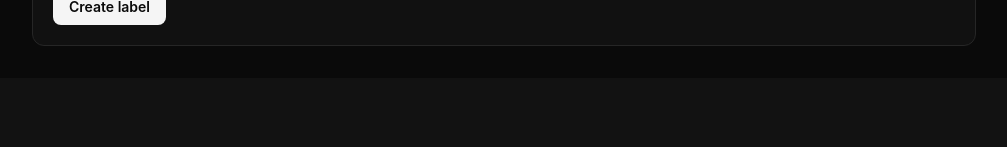
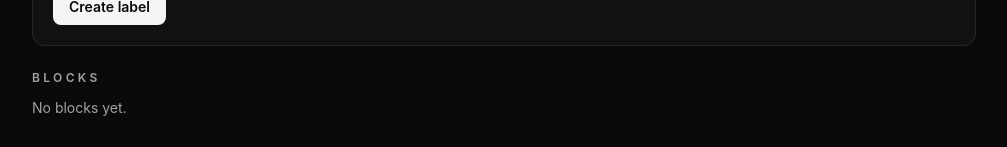
Before and after one commit to haikalbintang/24h, a React (Vite) app: page / in a window 1280 px wide. Shown: the part 800-947 px from the top of the page, without its empty margins (136-1143 px from the left). Before the commit the page ends 878 px from the top, so only its background shows below. Built offline with nearby package versions, Linux system fonts and the light colour scheme.

Commit message:
Add Blocks: record, list, switch, and split at Day boundaries

```diff
--- a/src/App.tsx
+++ b/src/App.tsx
@@ -43,7 +43,13 @@ export default function App({ runtime }: AppProps) {
           </p>
         </section>
 
-        <LabelsSection />
+        <LabelsSection
+          anchor={anchor}
+          now={now}
+          getNow={runtime.clock.now}
+          dayStart={day.dayStart}
+          dayEnd={day.dayEnd}
+        />
       </div>
     </main>
   )
--- /dev/null
+++ b/src/BlocksSection.tsx
@@ -0,0 +1,84 @@
+import { formatClock } from './day'
+import { getBlockDuration } from './blocks'
+import type { Block } from './blocks'
+import { getLabelColour } from './labels'
+import type { Label } from './labels'
+
+interface BlocksSectionProps {
+  blocks: Block[]
+  labels: Label[]
+  now: number
+  dayStart: number
+  dayEnd: number
+}
+
+export default function BlocksSection({
+  blocks,
+  labels,
+  now,
+  dayStart,
+  dayEnd,
+}: BlocksSectionProps) {
+  const labelMap = new Map(labels.map((label) => [label.id, label]))
+
+  const todaysBlocks = blocks
+    .filter((block) => block.start >= dayStart && block.start < dayEnd)
+    .sort((a, b) => a.start - b.start)
+
+  return (
+    <section aria-labelledby="blocks-heading" className="grid gap-3">
+      <h2
+        id="blocks-heading"
+        className="text-xs font-semibold tracking-[0.28em] text-neutral-400 uppercase"
+      >
+        Blocks
+      </h2>
+      {todaysBlocks.length === 0 ? (
+        <p className="text-sm text-neutral-400">No blocks yet.</p>
+      ) : (
+        <ul aria-label="Blocks" className="grid gap-2">
+          {todaysBlocks.map((block) => {
+            const label = labelMap.get(block.labelId)
+            const colour = label ? getLabelColour(label.colourId) : null
+            const startLabel = formatClock(block.start - dayStart)
+            const endLabel =
+              block.end === null
+                ? 'Ongoing'
+                : formatClock(block.end - dayStart)
+            const duration = formatClock(getBlockDuration(block, now))
+
+            return (
+              <li
+                key={block.id}
+                aria-describedby={`block-${block.id}-colour`}
+                className="flex flex-wrap items-center justify-between gap-3 rounded-lg border border-neutral-800 bg-neutral-900/40 px-4 py-2"
+              >
+                <div className="flex items-center gap-2">
+                  {colour ? (
+                    <span
+                      aria-hidden="true"
+                      className="h-3 w-3 rounded-full"
+                      style={{ backgroundColor: colour.value }}
+                    />
+                  ) : null}
+                  <span className="text-sm font-medium text-neutral-100">
+                    {label ? label.name : 'Unknown'}
+                  </span>
+                </div>
+                <div className="flex flex-wrap items-center gap-3 text-sm text-neutral-400">
+                  <span>
+                    {startLabel} – {endLabel}
+                  </span>
+                  <span className="font-mono tabular-nums">{duration}</span>
+                </div>
+                <span id={`block-${block.id}-colour`} className="sr-only">
+                  {colour ? colour.name : ''}
+                </span>
+              </li>
+            )
+          })}
+        </ul>
+      )}
+    </section>
+  )
+}
--- a/src/LabelsSection.tsx
+++ b/src/LabelsSection.tsx
@@ -1,15 +1,26 @@
-import { useEffect, useRef, useState } from 'react'
+import { useCallback, useEffect, useRef, useState } from 'react'
 import ColourRadioGroup from './ColourRadioGroup'
-import {
-  getLabelColour,
-  getLabelNameError,
-  LABEL_COLOURS,
-} from './labels'
+import { getLabelColour, getLabelNameError, LABEL_COLOURS } from './labels'
 import type { Label, LabelColourId, LabelId } from './labels'
+import BlocksSection from './BlocksSection'
+import { useBlocks } from './useBlocks'
 
-export default function LabelsSection() {
+interface LabelsSectionProps {
+  anchor: number
+  now: number
+  getNow: () => number
+  dayStart: number
+  dayEnd: number
+}
+
+export default function LabelsSection({
+  anchor,
+  now,
+  getNow,
+  dayStart,
+  dayEnd,
+}: LabelsSectionProps) {
   const [labels, setLabels] = useState<Label[]>([])
-  const [activeLabelId, setActiveLabelId] = useState<LabelId | null>(null)
   const nextLabelId = useRef(1)
   const [newLabelName, setNewLabelName] = useState('')
   const [newLabelColourId, setNewLabelColourId] = useState<LabelColourId>(
@@ -23,12 +34,14 @@ export default function LabelsSection() {
   )
   const [editError, setEditError] = useState<string | null>(null)
 
+  const { blocks, activeLabelId, selectLabel, toggleLabel } = useBlocks({
+    anchor,
+    now,
+    getNow,
+  })
+
   const activeLabel =
     labels.find((label) => label.id === activeLabelId) ?? null
-
-  const toggleLabel = (labelId: LabelId) => {
-    setActiveLabelId((current) => (current === labelId ? null : labelId))
-  }
 
   const startEditingLabel = (label: Label) => {
     setEditingLabelId(label.id)
@@ -88,8 +101,8 @@ export default function LabelsSection() {
     setCreateError(null)
   }
 
-  useEffect(() => {
-    const onKeyDown = (event: KeyboardEvent) => {
+  const onKeyDown = useCallback(
+    (event: KeyboardEvent) => {
       if (event.metaKey || event.ctrlKey || event.altKey) {
         return
       }
@@ -112,14 +125,17 @@ export default function LabelsSection() {
 
       const label = labels[position - 1]
       if (label) {
-        setActiveLabelId(label.id)
+        selectLabel(label.id)
       }
-    }
+    },
+    [labels, selectLabel],
+  )
 
+  useEffect(() => {
     window.addEventListener('keydown', onKeyDown)
 
     return () => window.removeEventListener('keydown', onKeyDown)
-  }, [labels])
+  }, [onKeyDown])
 
   return (
     <section
@@ -337,6 +353,14 @@ export default function LabelsSection() {
           Create label
         </button>
       </form>
+
+      <BlocksSection
+        blocks={blocks}
+        labels={labels}
+        now={now}
+        dayStart={dayStart}
+        dayEnd={dayEnd}
+      />
     </section>
   )
 }
--- /dev/null
+++ b/src/blocks.ts
@@ -0,0 +1,65 @@
+import { DAY_MS } from './day'
+import type { LabelId } from './labels'
+
+export type BlockId = string
+
+export interface Block {
+  id: BlockId
+  labelId: LabelId
+  start: number
+  end: number | null
+}
+
+export function getBlockDuration(block: Block, now: number): number {
+  return Math.max(0, (block.end ?? now) - block.start)
+}
+
+export function splitAtDayBoundaries(
+  blocks: Block[],
+  anchor: number,
+  now: number,
+): Block[] {
+  const activeIndex = blocks.findIndex((block) => block.end === null)
+
+  if (activeIndex === -1) {
+    return blocks
+  }
+
+  let result = blocks
+  let index = activeIndex
+  let didSplit = false
+
+  while (true) {
+    const dayEnd =
+      anchor +
+      (Math.floor((result[index].start - anchor) / DAY_MS) + 1) * DAY_MS
+
+    if (now < dayEnd) {
+      break
+    }
+
+    if (!didSplit) {
+      result = blocks.map((block) => ({ ...block }))
+      didSplit = true
+    }
+
+    const labelId = result[index].labelId
+
+    result[index] = { ...result[index], end: dayEnd }
+    result.push({
+      id: `${result[index].id}-${dayEnd}`,
+      labelId,
+      start: dayEnd,
+      end: null,
+    })
+    index = result.length - 1
+  }
+
+  return didSplit ? result : blocks
+}
+
+export function closeActiveBlock(blocks: Block[], atTime: number): Block[] {
+  return blocks.map((block) =>
+    block.end === null ? { ...block, end: Math.max(block.start, atTime) } : block,
+  )
+}
--- a/src/day.ts
+++ b/src/day.ts
@@ -38,6 +38,7 @@ export function getDaySnapshot(anchor: number, now: number) {
   return {
     dayIndex,
     dayStart,
+    dayEnd: dayStart + DAY_MS,
     midpoint,
     elapsedInDay,
     clock: formatClock(elapsedInDay),
--- /dev/null
+++ b/src/useBlocks.ts
@@ -0,0 +1,73 @@
+import { useCallback, useRef, useState } from 'react'
+import {
+  closeActiveBlock,
+  splitAtDayBoundaries,
+} from './blocks'
+import type { Block } from './blocks'
+import type { LabelId } from './labels'
+
+interface UseBlocksOptions {
+  anchor: number
+  now: number
+  getNow: () => number
+}
+
+export function useBlocks({ anchor, now, getNow }: UseBlocksOptions) {
+  const [blocks, setBlocks] = useState<Block[]>([])
+  const [activeLabelId, setActiveLabelId] = useState<LabelId | null>(null)
+  const nextBlockId = useRef(1)
+
+  const createBlockId = useCallback(() => `block-${nextBlockId.current++}`, [])
+
+  const [lastNow, setLastNow] = useState(now)
+  if (now !== lastNow) {
+    setLastNow(now)
+    const split = splitAtDayBoundaries(blocks, anchor, now)
+    if (split !== blocks) {
+      setBlocks(split)
+    }
+  }
+
+  const selectLabel = useCallback(
+    (labelId: LabelId | null) => {
+      if (labelId !== null && labelId === activeLabelId) {
+        return
+      }
+
+      const at = getNow()
+
+      setBlocks((current) => {
+        let next = splitAtDayBoundaries(current, anchor, at)
+
+        if (next.some((block) => block.end === null)) {
+          next = closeActiveBlock(next, at)
+        }
+
+        if (labelId !== null) {
+          next = [
+            ...next,
+            {
+              id: createBlockId(),
+              labelId,
+              start: at,
+              end: null,
+            },
+          ]
+        }
+
+        return next
+      })
+      setActiveLabelId(labelId)
+    },
+    [activeLabelId, anchor, createBlockId, getNow],
+  )
+
+  const toggleLabel = useCallback(
+    (labelId: LabelId) => {
+      selectLabel(activeLabelId === labelId ? null : labelId)
+    },
+    [activeLabelId, selectLabel],
+  )
+
+  return { blocks, activeLabelId, selectLabel, toggleLabel }
+}
```
Also changed, not shown: 1 other file (tests, documents, lock files or other folders).
